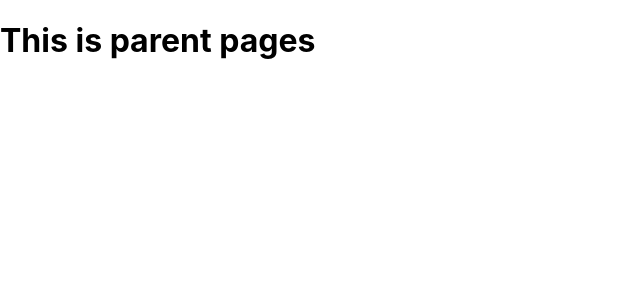
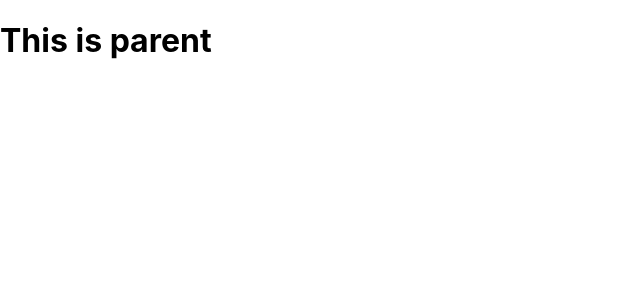
Before and after one commit to vvkkr1/flipkart, a React (Create React App) app: page / in a window 1280 px wide. Shown: the top 300 px of the page, without its empty margins (0-640 px from the left). Built offline with nearby package versions, Linux system fonts and the light colour scheme.

Commit message:
initial-commit

```diff
--- a/src/_app.js
+++ b/src/_app.js
@@ -4,7 +4,7 @@ function HomeApp() {
   return (
     <div>
       {/* This is main react page where parent component rendered */}
-      <h1>This is parent pages</h1>
+      <h1>This is parent</h1>
     </div>
   )
 }
```
